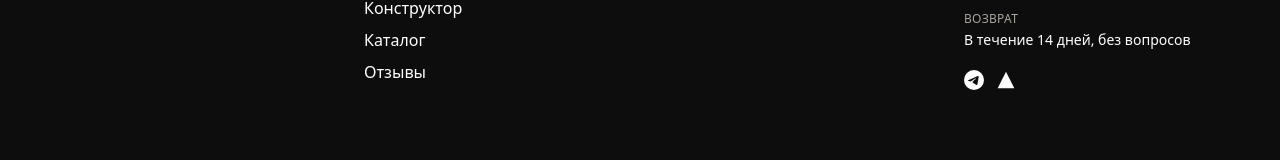
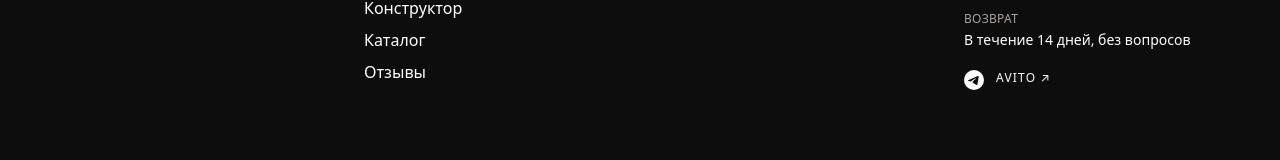
Before and after one commit to semen123123123/tretyakov, a Next.js app: page / in a window 1280 px wide. Shown: the part 5063-5223 px from the top of the page. Built offline with nearby package versions, Linux system fonts and the light colour scheme; no server answers; the database is empty; a web font is replaced by a local one.

Commit message:
fix: replace triangle logo with AVITO text in footer

```diff
--- a/src/components/Footer.tsx
+++ b/src/components/Footer.tsx
@@ -68,10 +68,8 @@ export default function Footer() {
                     <path d="M11.944 0A12 12 0 000 12a12 12 0 0012 12 12 12 0 0012-12A12 12 0 0012 0a12 12 0 00-.056 0zm4.962 7.224c.1-.002.321.023.465.14a.506.506 0 01.171.325c.016.093.036.306.02.472-.18 1.898-.962 6.502-1.36 8.627-.168.9-.499 1.201-.82 1.23-.696.065-1.225-.46-1.9-.902-1.056-.693-1.653-1.124-2.678-1.8-1.185-.78-.417-1.21.258-1.91.177-.184 3.247-2.977 3.307-3.23.007-.032.014-.15-.056-.212s-.174-.041-.249-.024c-.106.024-1.793 1.14-5.061 3.345-.48.33-.913.49-1.302.48-.428-.008-1.252-.241-1.865-.44-.752-.245-1.349-.374-1.297-.789.027-.216.325-.437.893-.663 3.498-1.524 5.83-2.529 6.998-3.014 3.332-1.386 4.025-1.627 4.476-1.635z"/>
                   </svg>
                 </a>
-                <a href="https://www.avito.ru/brands/73ec706323e74f732822382049cd02e0/all?sellerId=0b0c8ecd0e1307d79be53fc305f2abb0" target="_blank" rel="noopener noreferrer" className="text-[var(--white)] hover:text-[var(--ash)] transition-colors text-sm" title="Avito">
-                  <svg className="w-5 h-5" fill="currentColor" viewBox="0 0 24 24">
-                    <path d="M12 2L2 22h20L12 2z" strokeLinejoin="round"/>
-                  </svg>
+                <a href="https://www.avito.ru/brands/73ec706323e74f732822382049cd02e0/all?sellerId=0b0c8ecd0e1307d79be53fc305f2abb0" target="_blank" rel="noopener noreferrer" className="text-[var(--white)] hover:text-[var(--ash)] transition-colors font-mono tracking-widest text-xs" title="Avito">
+                  AVITO ↗
                 </a>
               </li>
             </ul>
```
